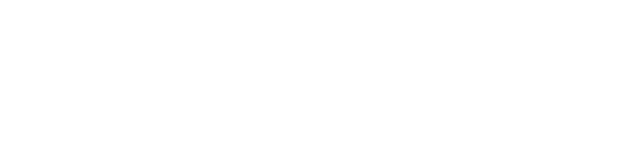
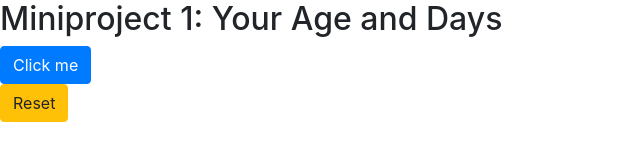
Before and after one commit to AJ-Romera/css-miniprojects, a plain HTML site: page index.html in a window 1280 px wide. Shown: the whole page, without its empty margins (0-640 px from the left). Drawn offline with nearby package versions, Linux system fonts and the light colour scheme.

Commit message:
Make a container for the first miniproject
link Bootstrap CDN in index.html, comment script.js alert and log and make a container with an h2 and two bootstrap buttons

```diff
--- a/index.html
+++ b/index.html
@@ -3,10 +3,20 @@
 <head>
     <meta charset="UTF-8">
     <meta name="viewport" content="width=device-width, initial-scale=1.0">
+    <link rel="stylesheet" href="https://stackpath.bootstrapcdn.com/bootstrap/4.5.2/css/bootstrap.min.css">
     <title>Javascripts on Steroids</title>
 </head>
 <body>
+    <div class="container-1"></div>
+        <h2>Miniproject 1: Your Age and Days</h2>
+        <div class="flex-box-container-1"></div>
+            <div>
+                <button class="btn btn-primary">Click me</button>
+            </div>
 
+            <div>
+                <button class="btn btn-warning">Reset</button>
+            </div>
 
     <script src="static/js/script.js"></script>
 </body>
--- a/static/js/script.js
+++ b/static/js/script.js
@@ -1 +1,2 @@
-alert("Hello world!");
+// alert('Hello world!');
+// console.log('hello');
```
